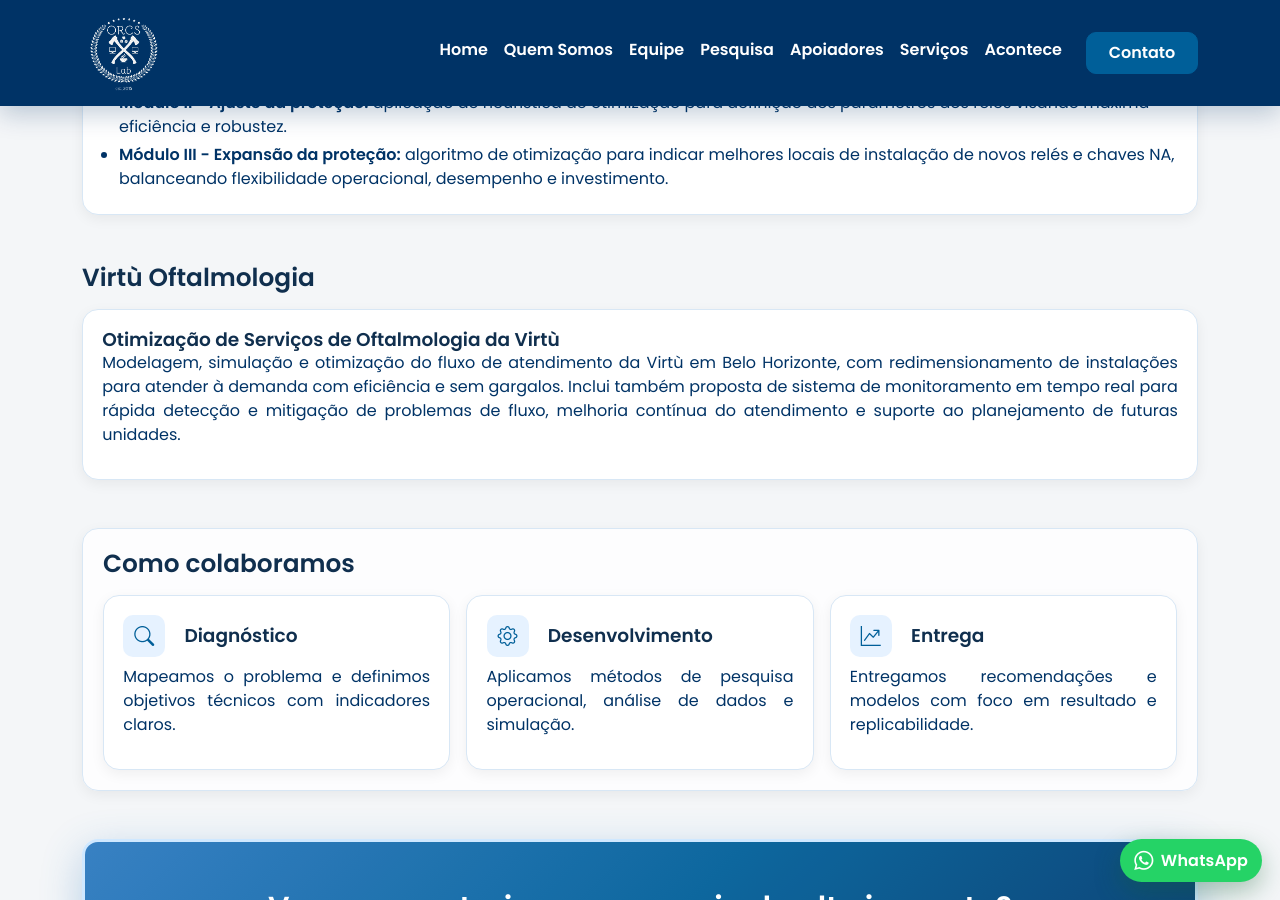
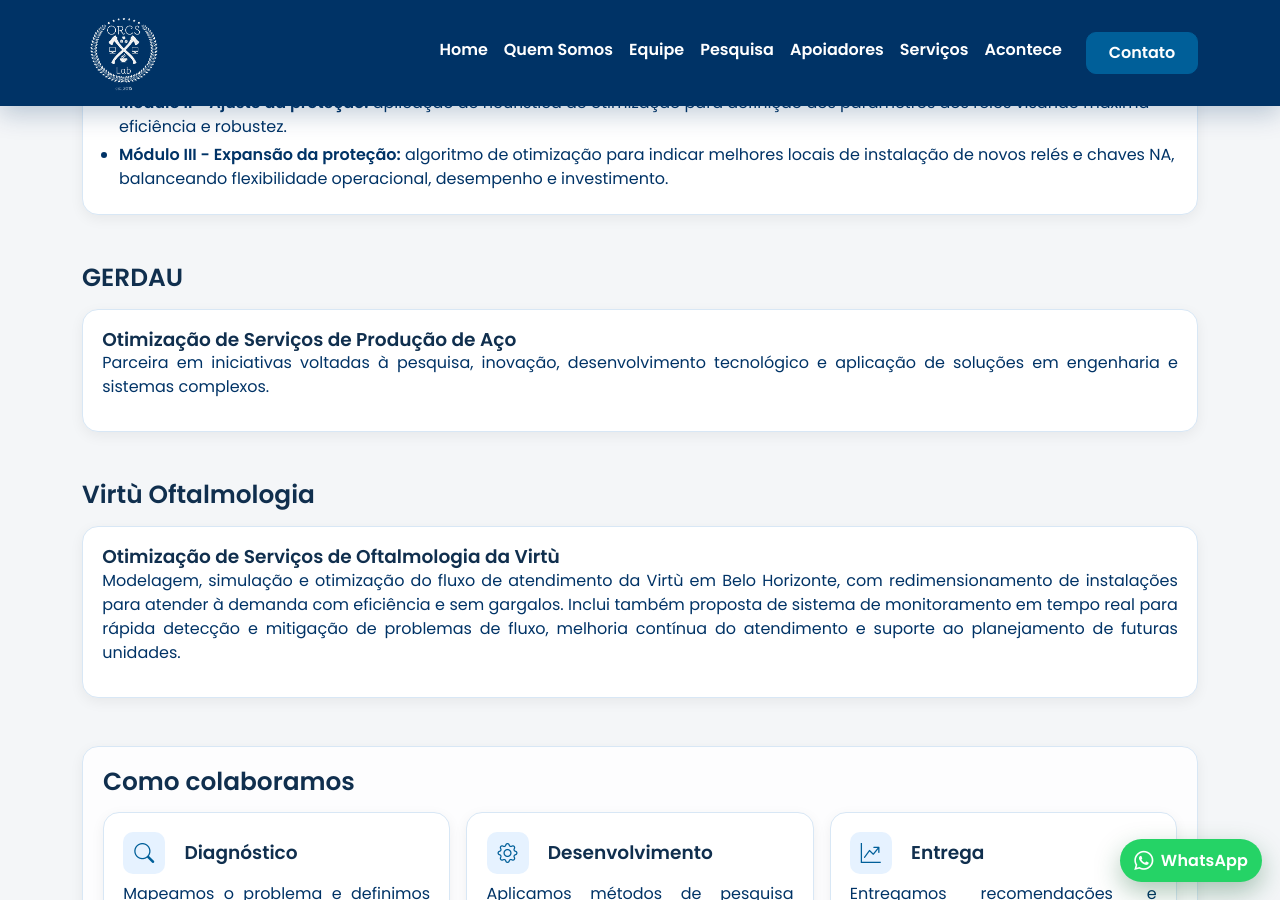
Before and after one commit to Stephanie7l/Site-ORCS-LAB, a Jekyll site: the page built from pages/clientesparceiros.html, in a window 1280 px wide and 900 px high, scrolled down 1073 px. Built offline with Jekyll 4.4.1, drawn with Linux system fonts in a browser that asks for light colours; nearby versions of some CDN libraries; some of the changed text lies outside the part shown.

Commit message:
Update clientesparceiros.html

```diff
--- a/pages/clientesparceiros.html
+++ b/pages/clientesparceiros.html
@@ -1,13 +1,13 @@
 ---
 layout: default
-permalink: /clientes-e-parceiros/
-title: Apoiadores
+permalink: /parceiros/
+title: Parceiros
 ---
 
 <div class="container my-5">
   <section class="page-hero mb-5">
     <p class="page-hero-kicker mb-2">Rede de colaboração</p>
-    <h1 class="page-hero-title">Alguns de Nossos Clientes e Parceiros</h1>
+    <h1 class="page-hero-title">Alguns de Nossos Parceiros</h1>
     <p class="page-hero-subtitle mb-0">
       Projetos aplicados com concessionárias, empresas e instituições de pesquisa.
     </p>
@@ -70,6 +70,21 @@
   </section>
 
   <section class="mb-5">
+    <h2 class="section-block-title mb-3">GERDAU</h2>
+    <div class="row g-3">
+      <div class="col-12">
+        <article class="info-card h-100">
+          <h3>Otimização de Serviços de Produção de Aço</h3>
+          <p>
+            Parceira em iniciativas voltadas à pesquisa, inovação, desenvolvimento tecnológico
+            e aplicação de soluções em engenharia e sistemas complexos.
+          </p>
+        </article>
+      </div>
+    </div>
+  </section>
+
+  <section class="mb-5">
     <h2 class="section-block-title mb-3">Virtù Oftalmologia</h2>
     <div class="row g-3">
       <div class="col-12">
```
